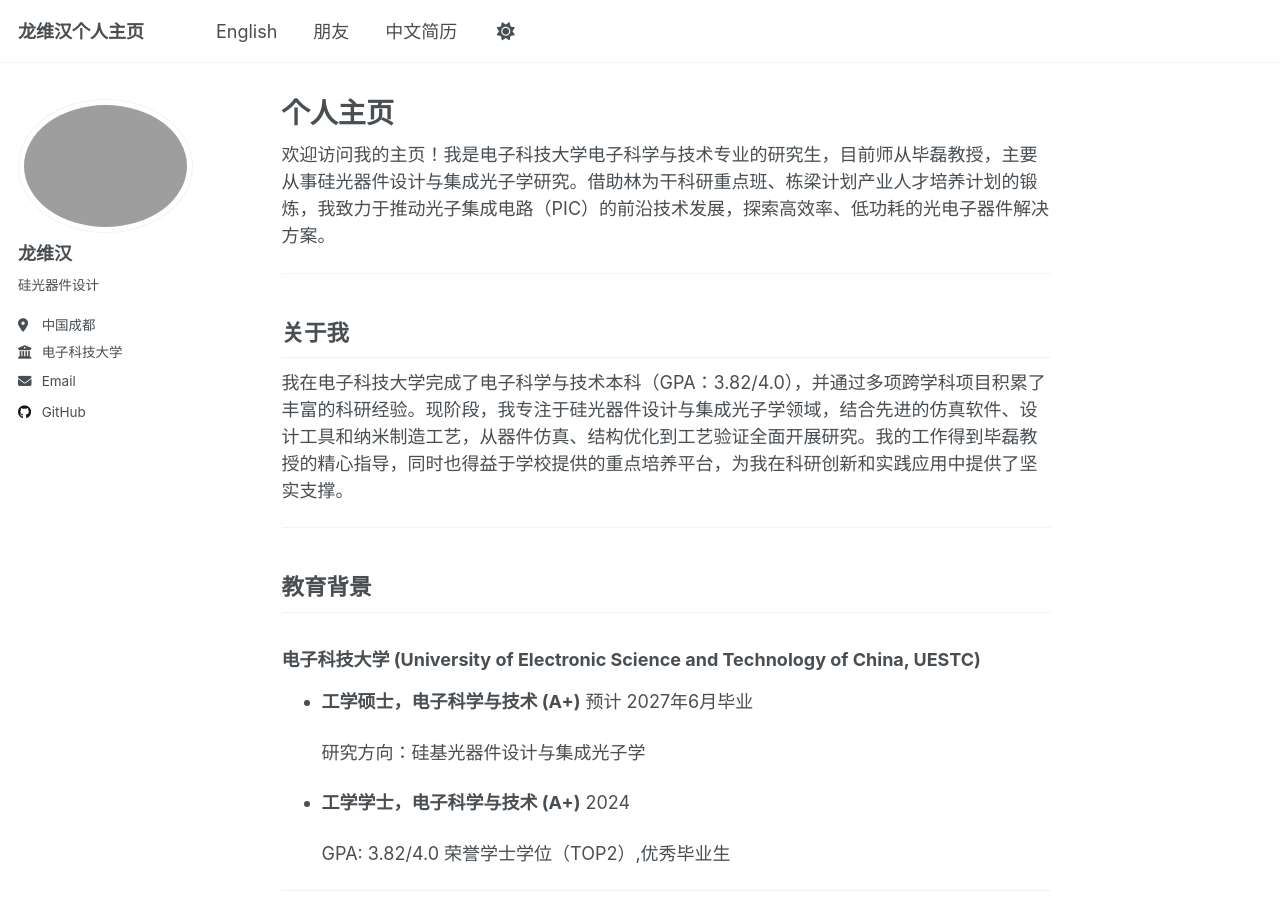
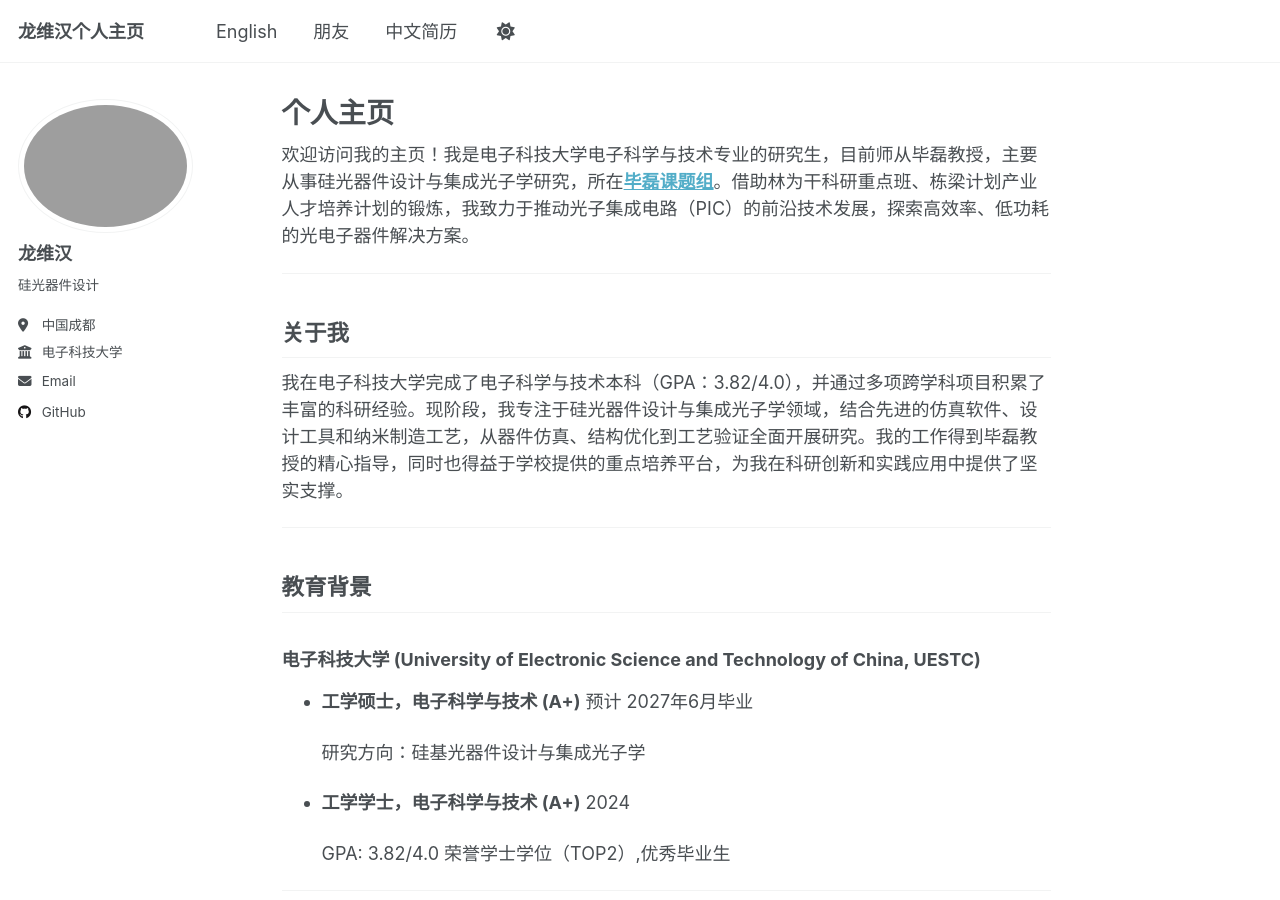
Before and after one commit to LongWeihan/cn-site, a Jekyll site: the page built from _pages/about.md, in a window 1280 px wide and 900 px high. Built offline with Jekyll 4.4.1, drawn with Linux system fonts in a browser that asks for light colours.

Commit message:
about.md

```diff
--- a/_pages/about.md
+++ b/_pages/about.md
@@ -7,7 +7,7 @@ redirect_from:
   - /about.html
 ---
 
-欢迎访问我的主页！我是电子科技大学电子科学与技术专业的研究生，目前师从毕磊教授，主要从事硅光器件设计与集成光子学研究。借助林为干科研重点班、栋梁计划产业人才培养计划的锻炼，我致力于推动光子集成电路（PIC）的前沿技术发展，探索高效率、低功耗的光电子器件解决方案。
+欢迎访问我的主页！我是电子科技大学电子科学与技术专业的研究生，目前师从毕磊教授，主要从事硅光器件设计与集成光子学研究，所在**[毕磊课题组](http://bileigroup.com/)**。借助林为干科研重点班、栋梁计划产业人才培养计划的锻炼，我致力于推动光子集成电路（PIC）的前沿技术发展，探索高效率、低功耗的光电子器件解决方案。
 
 ---
 
```
